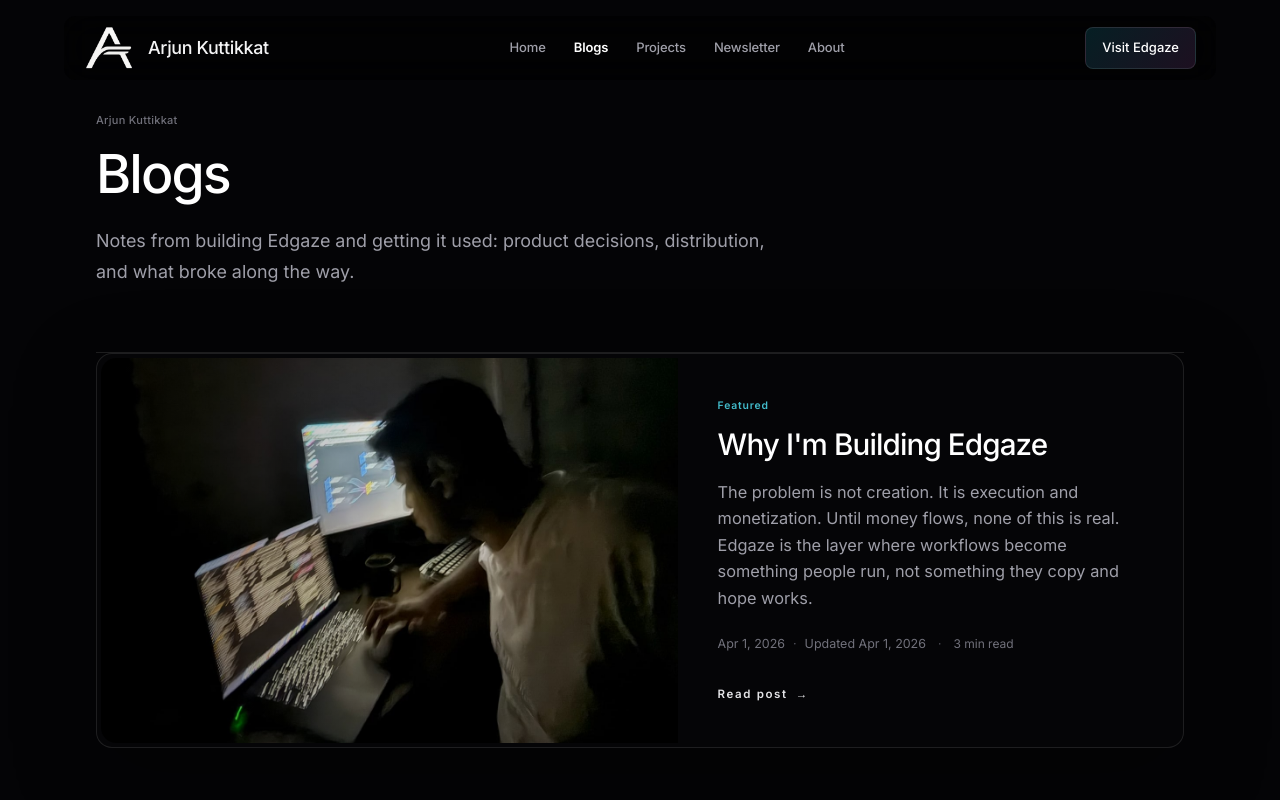
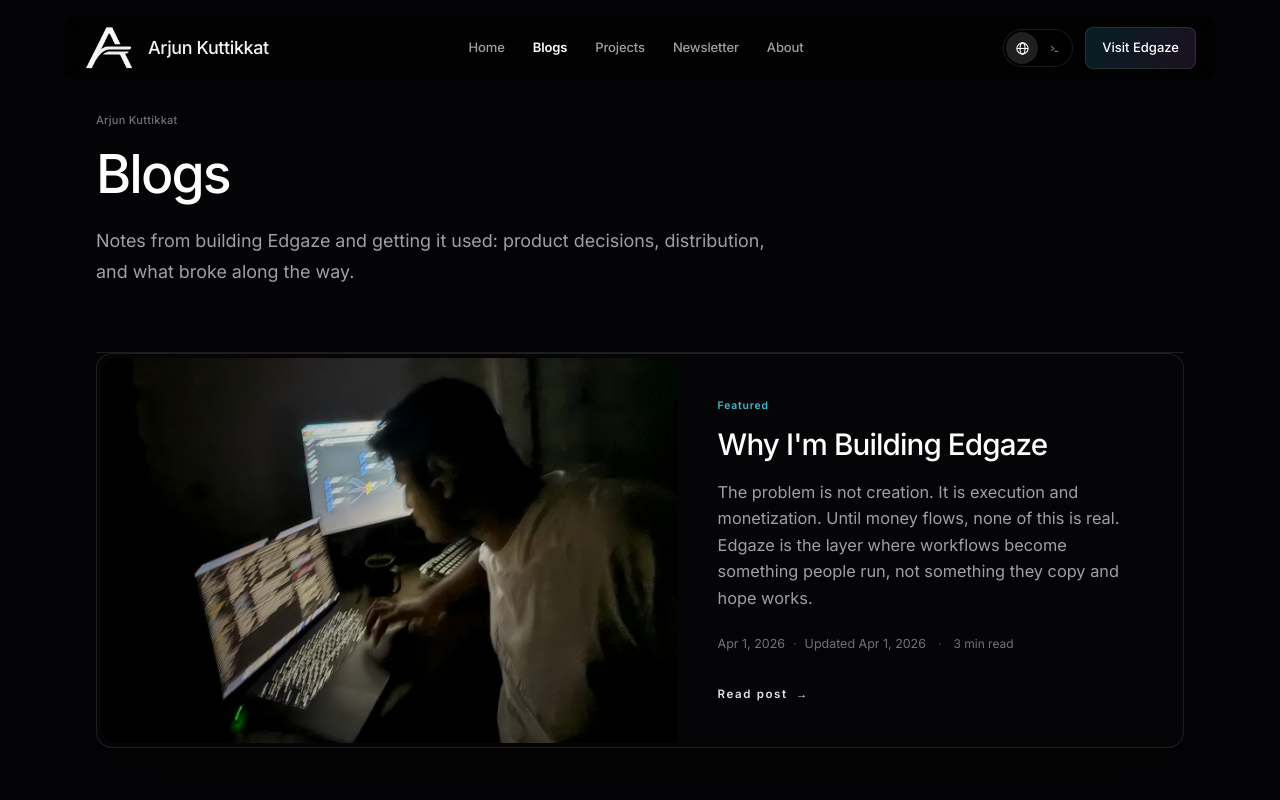
Before and after one commit to arjun-kuttikkat/arjunkuttikkat.com, a Next.js app: page /blogs in a window 1280 px wide. Shown: the top 800 px of the page. Built offline with nearby package versions, Linux system fonts and the light colour scheme.

Commit message:
Add a web/terminal mode toggle
Put a shared control in the navbar and on the full-screen terminal, and track which mode was chosen.

```diff
--- a/app/terminal/page.tsx
+++ b/app/terminal/page.tsx
@@ -1,4 +1,5 @@
 import { AKTerminalWindow } from "../../components/ak-terminal-window";
+import { ModeToggle } from "../../components/mode-toggle";
 import { JsonLd } from "../../components/seo/json-ld";
 import { buildBreadcrumb, homeCrumb } from "../../lib/seo/breadcrumbs";
 import type { Metadata } from "next";
@@ -42,6 +43,11 @@
       <JsonLd data={breadcrumb} />
       <main className="fixed inset-0 flex flex-col bg-[#101010]">
         <h1 className="sr-only">Terminal</h1>
+        <div className="pointer-events-none absolute inset-x-0 top-0 z-[90] flex justify-end px-4 pt-4 sm:px-6">
+          <div className="pointer-events-auto">
+            <ModeToggle />
+          </div>
+        </div>
         <AKTerminalWindow
           context="route"
           posts={posts}
--- /dev/null
+++ b/components/mode-toggle.tsx
@@ -0,0 +1,124 @@
+"use client";
+
+import Link from "next/link";
+import { usePathname, useRouter } from "next/navigation";
+import { useCallback, useEffect } from "react";
+import { trackEvent } from "../lib/analytics";
+
+const WEB_HREF = "/";
+const TERMINAL_HREF = "/terminal";
+const LAST_WEB_KEY = "ak:last-web";
+
+const pill =
+  "relative z-[1] inline-flex h-8 w-8 items-center justify-center rounded-full transition-colors duration-200 focus:outline-none focus-visible:ring-2 focus-visible:ring-cyan-400/45";
+
+function GlobeIcon() {
+  return (
+    <svg width="15" height="15" viewBox="0 0 24 24" fill="none" aria-hidden>
+      <circle cx="12" cy="12" r="9" stroke="currentColor" strokeWidth="1.7" />
+      <ellipse cx="12" cy="12" rx="4" ry="9" stroke="currentColor" strokeWidth="1.7" />
+      <path d="M3 12h18" stroke="currentColor" strokeWidth="1.7" />
+    </svg>
+  );
+}
+
+function PromptIcon() {
+  return (
+    <svg width="15" height="15" viewBox="0 0 24 24" fill="none" aria-hidden>
+      <path
+        d="M7 8.5 11 12l-4 3.5"
+        stroke="currentColor"
+        strokeWidth="1.8"
+        strokeLinecap="round"
+        strokeLinejoin="round"
+      />
+      <path d="M12.5 16.5H17" stroke="currentColor" strokeWidth="1.8" strokeLinecap="round" />
+    </svg>
+  );
+}
+
+function readLastWebPath() {
+  try {
+    const stored = sessionStorage.getItem(LAST_WEB_KEY);
+    if (stored && stored.startsWith("/") && stored !== TERMINAL_HREF) return stored;
+  } catch {
+    // sessionStorage can be blocked.
+  }
+  return WEB_HREF;
+}
+
+export function ModeToggle({ className }: { className?: string }) {
+  const pathname = usePathname();
+  const router = useRouter();
+  const terminal = pathname === TERMINAL_HREF;
+
+  useEffect(() => {
+    if (terminal) return;
+    try {
+      sessionStorage.setItem(LAST_WEB_KEY, pathname);
+    } catch {
+      // sessionStorage can be blocked.
+    }
+  }, [pathname, terminal]);
+
+  const goWeb = useCallback(
+    (event: React.MouseEvent<HTMLAnchorElement>) => {
+      event.preventDefault();
+      trackEvent("mode_toggle", { mode: "web" });
+      router.push(readLastWebPath(), { transitionTypes: ["to-web"] });
+    },
+    [router]
+  );
+
+  return (
+    <div
+      role="group"
+      aria-label="Site mode"
+      className={`relative inline-flex items-center rounded-full border border-white/16 bg-black/55 p-0.5 backdrop-blur-md ${className ?? ""}`}
+      style={{ viewTransitionName: "mode-toggle" }}
+    >
+      {terminal ? (
+        <Link
+          href={WEB_HREF}
+          transitionTypes={["to-web"]}
+          prefetch
+          aria-label="Web"
+          onClick={goWeb}
+          className={`${pill} text-zinc-500 hover:text-zinc-200`}
+        >
+          <GlobeIcon />
+        </Link>
+      ) : (
+        <span aria-label="Web" aria-current="page" className={`${pill} text-white`}>
+          <span
+            className="absolute inset-0 rounded-full bg-white/[0.12]"
+            style={{ viewTransitionName: "mode-toggle-thumb" }}
+            aria-hidden
+          />
+          <GlobeIcon />
+        </span>
+      )}
+      {terminal ? (
+        <span aria-label="Terminal" aria-current="page" className={`${pill} text-white`}>
+          <span
+            className="absolute inset-0 rounded-full bg-white/[0.12]"
+            style={{ viewTransitionName: "mode-toggle-thumb" }}
+            aria-hidden
+          />
+          <PromptIcon />
+        </span>
+      ) : (
+        <Link
+          href={TERMINAL_HREF}
+          transitionTypes={["to-terminal"]}
+          prefetch
+          aria-label="Terminal"
+          onClick={() => trackEvent("mode_toggle", { mode: "terminal" })}
+          className={`${pill} text-zinc-500 hover:text-zinc-200`}
+        >
+          <PromptIcon />
+        </Link>
+      )}
+    </div>
+  );
+}
--- a/components/navbar.tsx
+++ b/components/navbar.tsx
@@ -7,6 +7,7 @@
 import { useEffect, useState } from "react";
 import { navLinks } from "../lib/data";
 import { LeavingSiteLink } from "./leaving-site-link";
+import { ModeToggle } from "./mode-toggle";
 
 const springTransition = {
   type: "spring",
@@ -74,12 +75,15 @@
                 </p>
               </div>
 
-              <Link
-                href="/"
-                className="shrink-0 text-sm font-medium text-zinc-200 transition-colors hover:text-white"
-              >
-                Home
-              </Link>
+              <div className="flex shrink-0 items-center gap-2.5">
+                <ModeToggle />
+                <Link
+                  href="/"
+                  className="text-sm font-medium text-zinc-200 transition-colors hover:text-white"
+                >
+                  Home
+                </Link>
+              </div>
             </>
           ) : (
             <>
@@ -94,7 +98,7 @@
                   height={48}
                   className="h-11 w-11 shrink-0 object-contain transition-transform duration-300 group-hover:scale-[1.02] sm:h-[3.125rem] sm:w-[3.125rem]"
                 />
-                <span className="text-[1.05rem] font-medium tracking-[-0.02em] text-zinc-100 sm:text-[1.12rem]">
+                <span className="hidden text-[1.05rem] font-medium tracking-[-0.02em] text-zinc-100 sm:inline sm:text-[1.12rem]">
                   Arjun Kuttikkat
                 </span>
               </Link>
@@ -117,6 +121,7 @@
               </div>
 
               <div className="flex items-center gap-3">
+                <ModeToggle />
                 <LeavingSiteLink
                   href="https://edgaze.ai"
                   className="hidden rounded-lg border border-white/18 bg-[linear-gradient(130deg,rgba(34,211,238,0.14),rgba(232,121,249,0.12))] px-4 py-2.5 text-[0.8125rem] font-medium text-white transition-all duration-300 hover:border-white/30 md:inline-flex"
--- a/lib/analytics.ts
+++ b/lib/analytics.ts
@@ -22,7 +22,8 @@
   | { name: "blog_share"; props: { network: string; slug: string } }
   | { name: "blog_copy_link"; props: { slug: string } }
   | { name: "terminal_command"; props: { command: string; context: "home" | "route" } }
-  | { name: "terminal_window"; props: { action: "minimize" | "close" | "zoom" | "reopen" } };
+  | { name: "terminal_window"; props: { action: "minimize" | "close" | "zoom" | "reopen" } }
+  | { name: "mode_toggle"; props: { mode: "web" | "terminal" } };
 
 export function trackEvent<E extends AnalyticsEvent>(name: E["name"], props: E["props"]) {
   try {
```
